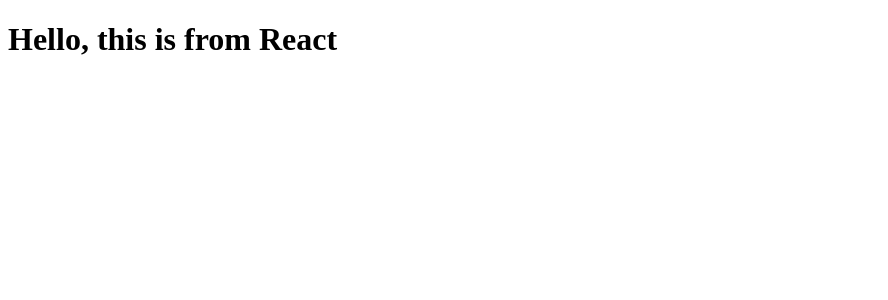
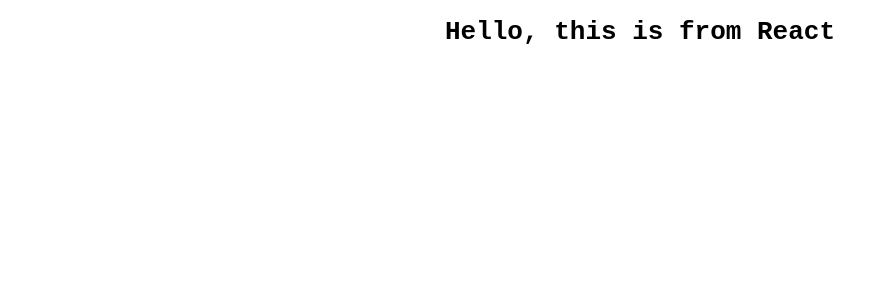
Before and after one commit to tib-source/House-Party-Fullstack-practice, a React app in the folder music_controller/frontend/: page / in a window 1280 px wide. Shown: the top 300 px of the page, without its empty margins (0-888 px from the left). Built offline with nearby package versions, Linux system fonts and the light colour scheme; the HTML template or start-up script is replaced by a standard one.

Commit message:
added sass

```diff
--- a/music_controller/frontend/package.json
+++ b/music_controller/frontend/package.json
@@ -22,6 +22,7 @@
   },
   "dependencies": {
     "@material-ui/core": "^4.12.3",
-    "@material-ui/icons": "^4.11.2"
+    "@material-ui/icons": "^4.11.2",
+    "sass": "^1.42.1"
   }
 }
--- a/music_controller/frontend/src/components/App.js
+++ b/music_controller/frontend/src/components/App.js
@@ -1,5 +1,6 @@
 import React, { Component} from "react"
 import { render } from "react-dom"
+import './../../static/css/style.scss'
 
 export default class App extends Component{
     render(){
@@ -10,7 +11,7 @@ export default class App extends Component{
         )
     }
 }
+
 const divApp = document.getElementById("app")
 
-
 render(<App/>, divApp)
--- /dev/null
+++ b/music_controller/frontend/static/css/style.css
@@ -0,0 +1,13 @@
+body {
+  margin: 0;
+  display: -webkit-box;
+  display: -ms-flexbox;
+  display: flex;
+  font-family: monospace;
+  -ms-flex-line-pack: center;
+      align-content: center;
+  -webkit-box-pack: center;
+      -ms-flex-pack: center;
+          justify-content: center;
+}
+/*# sourceMappingURL=style.css.map */
--- /dev/null
+++ b/music_controller/frontend/static/css/style.scss
@@ -0,0 +1,9 @@
+
+
+body{
+    margin: 0;
+    display: flex;
+    font-family: monospace;
+    align-content: center;
+    justify-content: center;
+}
--- a/music_controller/frontend/templates/frontend/index.html
+++ b/music_controller/frontend/templates/frontend/index.html
@@ -8,7 +8,7 @@
     {%load static%}
     <script src="https://ajax.googleapis.com/ajax/libs/jquery/3.5.1/jquery.min.js"></script>
     <link rel="stylesheet" href="https://fonts.googleapis.com/css?family=Roboto:300,400,500,700&display=swap"/>
-    <link rel="stylesheet" type="text/css" href="{% static "css/index.css" %}"/>
+    <link rel="stylesheet" type="text/css" href="{% static "css/style.css" %}"/>
 </head>
 <body>
     <div id="main">
```
Also changed, not shown: 1 other file (tests, documents, lock files or other folders).
